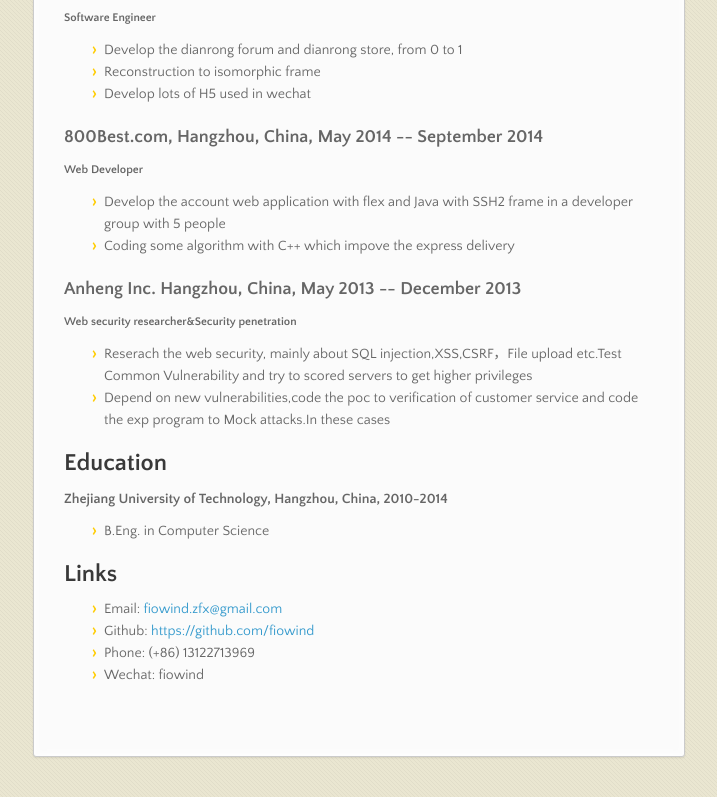
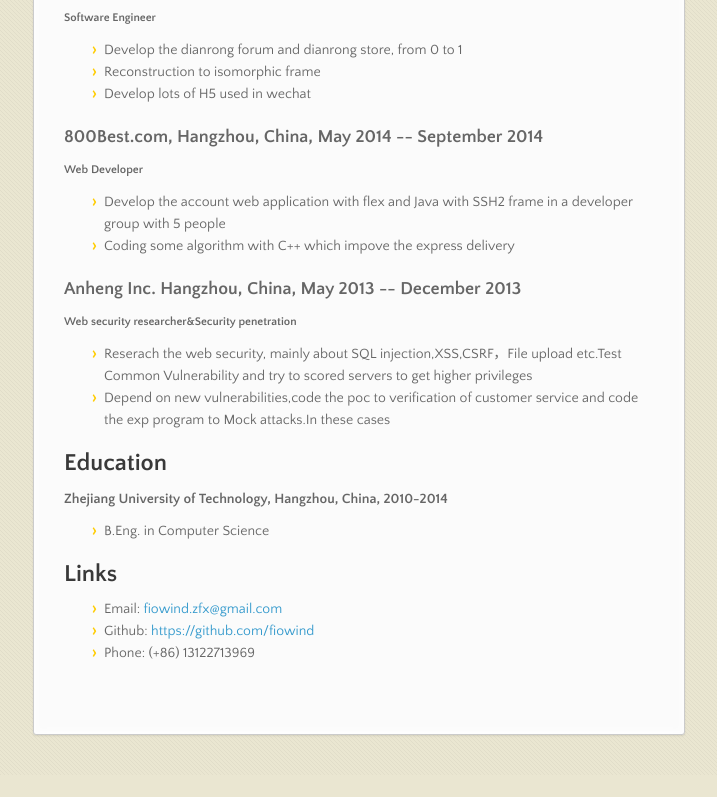
Before and after one commit to fiowind/resume, a plain HTML site: page index.html in a window 1280 px wide. Shown: the part 806-1603 px from the top of the page, without its empty margins (282-999 px from the left). After the commit the page ends 1581 px from the top, so only its background shows below. Drawn offline with nearby package versions, Linux system fonts and the light colour scheme.

Commit message:
delete info

```diff
--- a/index.html
+++ b/index.html
@@ -149,7 +149,6 @@
 </li>
 <li>
 Phone: (+86) 13122713969</li>
-<li>Wechat: fiowind</li>
 </ul>
 
 
```
